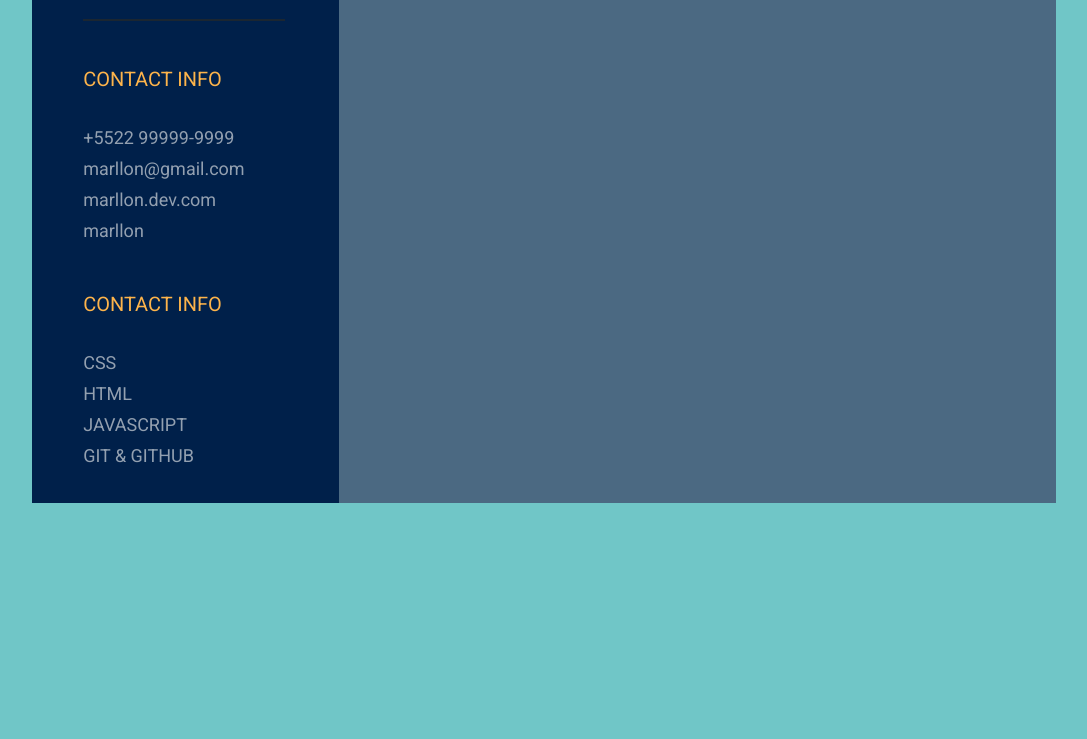
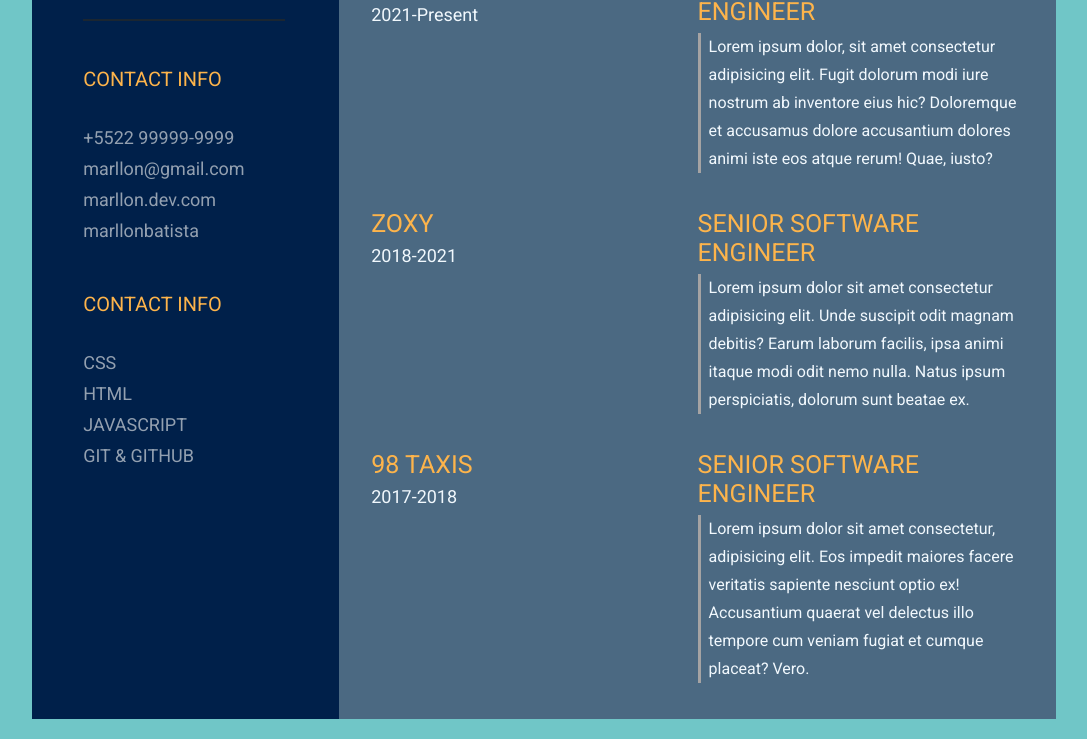
Before and after one commit to marllonbatista/jornadaDev-EBAC, a plain HTML site: page index.html in a window 1280 px wide. Shown: the part 444-1183 px from the top of the page, without its empty margins (96-1183 px from the left). Before the commit the page ends 967 px from the top, so only its background shows below. Drawn offline with Linux system fonts and the light colour scheme.

Commit message:
Day 3 (#3)
* aula 1

* aula 3

```diff
--- a/index.html
+++ b/index.html
@@ -24,7 +24,7 @@
                         <li><i class="fa fa-phone"></i>+5522 99999-9999</li>
                         <li><i class="fa fa-envelope"></i>marllon@gmail.com</li>
                         <li><i class="fa fa-globe"></i>marllon.dev.com</li>
-                        <li><i class="fa fa-github"></i>marllon</li>
+                        <li><i class="fa fa-github"></i>marllonbatista</li>
                     </ul>
                 </div>
                 <div class="skills-container">
@@ -37,7 +37,9 @@
                     </ul>
                 </div>
             </section>
+
             <section class="right-container">
+                 <div class="about">
                     <span id="about-me">about me</span>
                     <p>
                         Software Engineer and community contributor (open source repositories), Distributed Systems,
@@ -48,7 +50,59 @@
                         Over the past years, my main language is Python acting as a Software
                         Engineer also as an Architect.
                     </p>
+                </div>
 
+                <div class="experience-container">
+                    <div class="expe-enterprise1">
+                        <div class="exp-left">
+                            <span id="exp-company-name">fet bridge</span>
+                            <span id="exp-time-period">2021-Present</span>
+                        </div>
+                        <div class="exp-right">
+                            <span id="exp-position">Senior Software Engineer</span>
+                            <span id="exp-description">
+                                Lorem ipsum dolor, sit amet consectetur adipisicing
+                                elit. Fugit dolorum modi iure nostrum ab inventore
+                                eius hic? Doloremque et accusamus dolore accusantium
+                                dolores animi iste eos atque rerum! Quae, iusto?
+                            </span>
+                        </div>
+                    </div>
+
+                    <div class="expe-enterprise2">
+                        <div class="exp-left">
+                            <span id="exp-company-name">zoxy</span>
+                            <span id="exp-time-period">2018-2021</span>
+                        </div>
+                        <div class="exp-right">
+                            <span id="exp-position">Senior Software Engineer</span>
+                            <span id="exp-description">
+                                Lorem ipsum dolor sit amet consectetur adipisicing
+                                elit. Unde suscipit odit magnam debitis? Earum laborum
+                                facilis, ipsa animi itaque modi odit nemo nulla. Natus
+                                ipsum perspiciatis, dolorum sunt beatae ex.
+                            </span>
+                        </div>
+                    </div>
+
+                    <div class="expe-enterprise3">
+                        <div class="exp-left">
+                            <span id="exp-company-name">98 Taxis</span>
+                            <span id="exp-time-period">2017-2018</span>
+                        </div>
+                        <div class="exp-right">
+                            <span id="exp-position">Senior Software Engineer</span>
+                            <span id="exp-description">
+                                Lorem ipsum dolor sit amet consectetur, adipisicing
+                                elit. Eos impedit maiores facere veritatis sapiente
+                                nesciunt optio ex! Accusantium quaerat vel delectus
+                                illo tempore cum veniam fugiat et cumque placeat?
+                                Vero.
+                            </span>
+                        </div>
+                    </div>
+
+                </div>
             </section>
         </section>
     </main>
--- a/style.css
+++ b/style.css
@@ -6,17 +6,19 @@
     list-style: none;
     font-family: 'Roboto', sans-serif;
 }
+
 :root{
     --title-color:#FDB44B;
     --text-color-right:#F1F8FD;
     --text-color-left:#D6DBDFAF;
 }
 html{
-    font-size: 62.5%;
+    font-size: 62.5%; /* 1em = 10px */
 }
 body {
     background-color: #70c6c7;
 }
+/*resume container */
 .resume-container {
     height: 100%;
     width: 80%;
@@ -32,10 +34,12 @@ body {
     align-items:flex-start;
     padding: 0 5%;
 }
+/*left container */
 .left-container img{
     width: 234px;
     height: 246px;
     border: 8px solid #1B2631;
+    border-radius: 50%;
     margin: 3.2em 0em;
 }
 .left-container #name{
@@ -57,6 +61,7 @@ body {
     border-bottom: 2px solid #1B2631;
     padding-bottom: 19px;
 }
+/* contact section */
 .left-container .contact-container{
     margin: 46px 0px;
 }
@@ -77,6 +82,7 @@ body {
 .contact-container ul li{
     line-height: 31px;
 }
+/* skills section */
 .left-container .skills-container{
     margin-bottom: 32px;
 }
@@ -97,6 +103,7 @@ body {
 .skills-container ul li{
     line-height: 31px;
 }
+/*right container */
 .resume-container .right-container{
     width: 70%;
     background-color:#4B6982;
@@ -105,13 +112,17 @@ body {
     flex-direction: column;
     padding: 0 32px;
 }
+/* about section */
+.right-container .about{
+    margin: 60px 0;
+}
 .right-container #about-me{
     color:#70C6C7;
     font-style: normal;
     font-weight: 400;
     font-size: 4em;
     text-transform: uppercase;
-    margin: 64px 0 38px 0;
+    margin-bottom: 38px;
 }
 .right-container p{
     color: var(--text-color-right);
@@ -120,6 +131,55 @@ body {
     font-size: 1.8em;
     line-height: 32px;
 }
-.right-container :nth-child(2){
+.right-container p:nth-child(2){
     margin-bottom: 27px;
+    margin-top: 38px;
 }
+/* experience section */
+.right-container .expe-enterprise1,
+.right-container .expe-enterprise2,
+.right-container .expe-enterprise3{
+    display: flex;
+    flex-direction: row;
+    align-items:baseline;
+    width: 100%;
+    margin-bottom: 36px;
+}
+.experience-container .exp-left,
+.experience-container .exp-right{
+    width: 50%;
+    display:flex;
+    flex-direction: column;
+    align-items: baseline;
+}
+.experience-container #exp-company-name{
+    color: var(--title-color);
+    font-style: normal;
+    font-weight: 400;
+    font-size: 2.5em;
+    text-transform: uppercase;
+    margin-bottom: 7px;
+}
+.experience-container #exp-time-period{
+    color: var(--text-color-right);
+    font-style: normal;
+    font-weight: 400;
+    font-size: 1.8em;
+}
+.experience-container #exp-position{
+    color: var(--title-color);
+    font-style: normal;
+    font-weight: 400;
+    font-size: 2.5em;
+    text-transform: uppercase;
+    margin-bottom: 7px;
+}
+.experience-container #exp-description{
+    color: var(--text-color-right);
+    font-style: normal;
+    font-weight: 400;
+    font-size: 1.6em;
+    line-height: 28px;
+    border-left:  3px solid #A5A3A3;
+    padding-left: 8px;
+}
```
Lines whose indentation alone changed are shown as unchanged.
